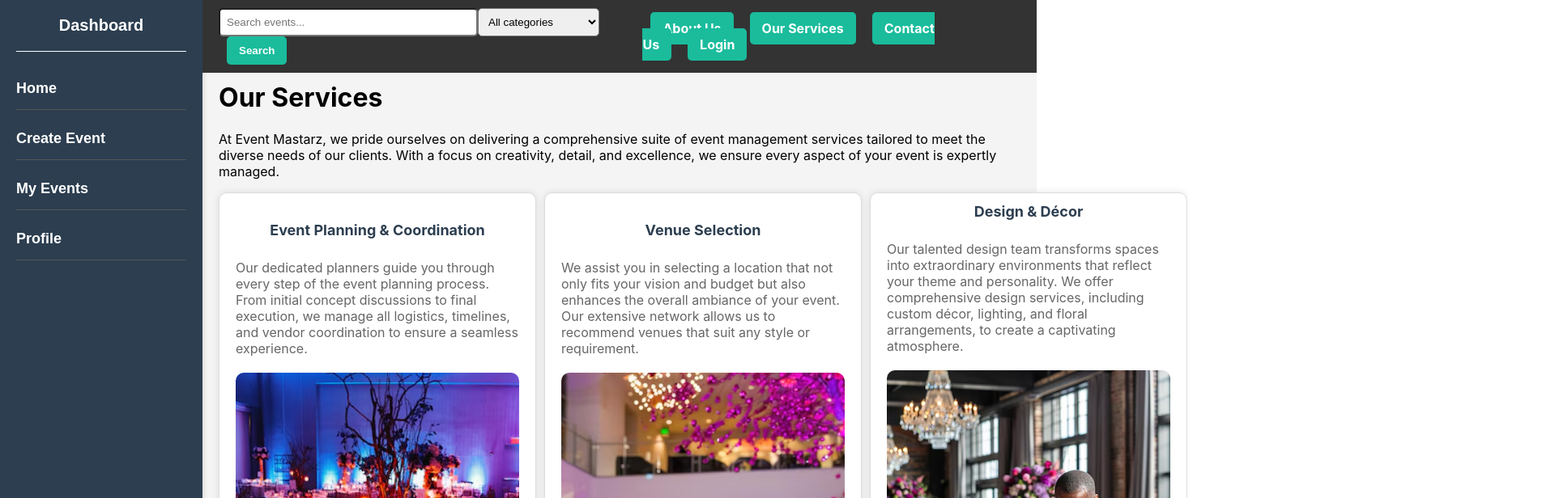
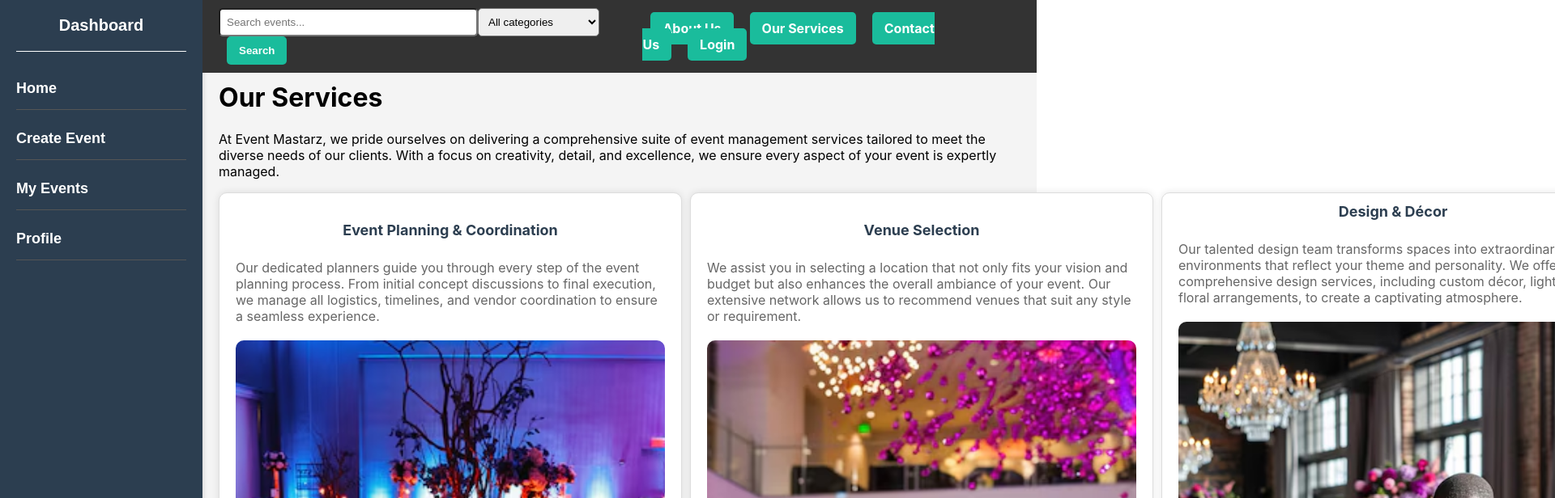
Before and after one commit to WalterSyd/EVENT-MGT-APP, a React (Create React App) app in the folder client/: page /services in a window 1280 px wide. Shown: the top 616 px of the page at 81% size, 1920 px wide, since content can reach past the window. Built offline with nearby package versions, Linux system fonts and the light colour scheme.

Commit message:
final touches'

```diff
--- a/client/src/App.css
+++ b/client/src/App.css
@@ -129,6 +129,8 @@ nav {
   box-shadow: 0 4px 20px rgba(0, 0, 0, 0.1);
   text-align: left;
   transition: transform 0.3s ease, box-shadow 0.3s ease;
+  width:350px;
+  height:350px;
 }
 
 .event-card:hover {
@@ -555,8 +557,8 @@ nav {
   border: 1px solid #ddd;
   border-radius: 10px;
   box-shadow: 0 0 10px rgba(0, 0, 0, 0.1);
-  width: 350px;
-  height: 700px;
+  width: 530px;
+  height: 910px;
   display: flex;
   flex-direction: column;
   justify-content: center;
```
Also changed, not shown: 1 other file (tests, documents, lock files or other folders).
